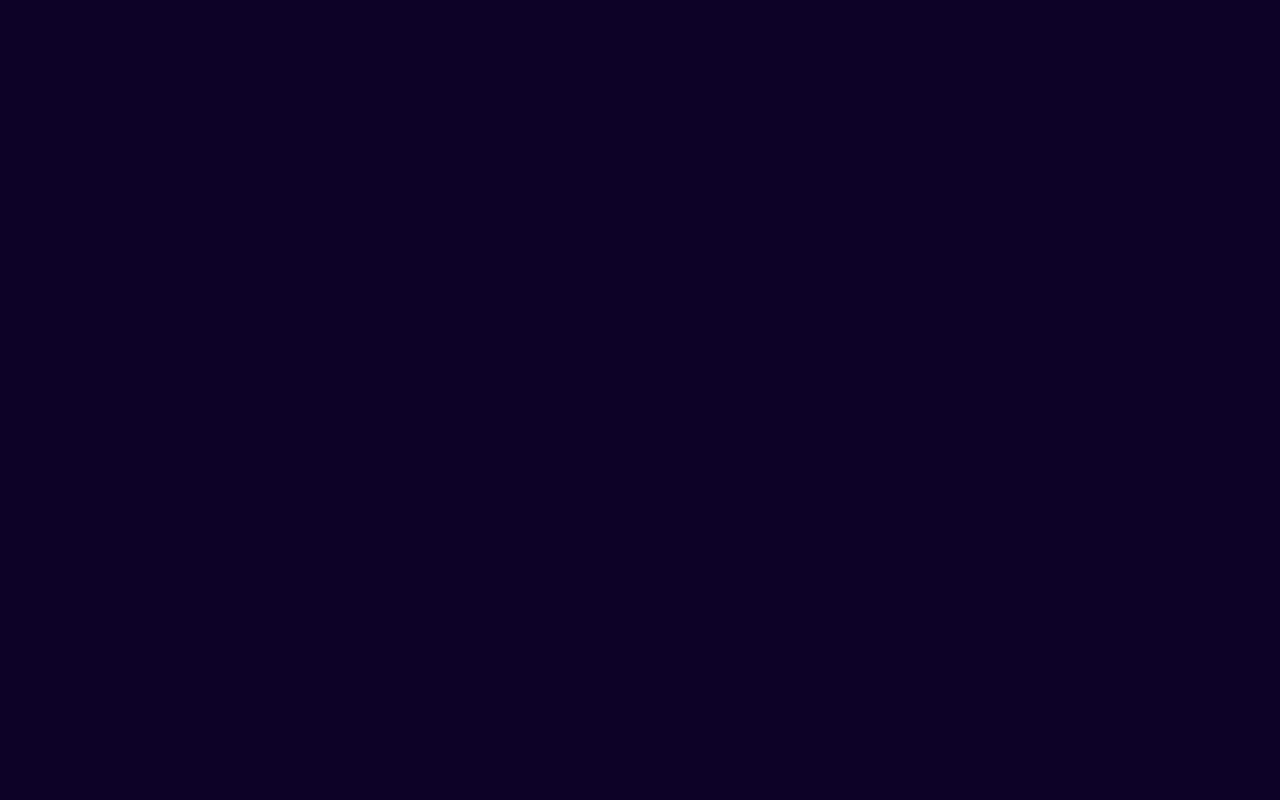
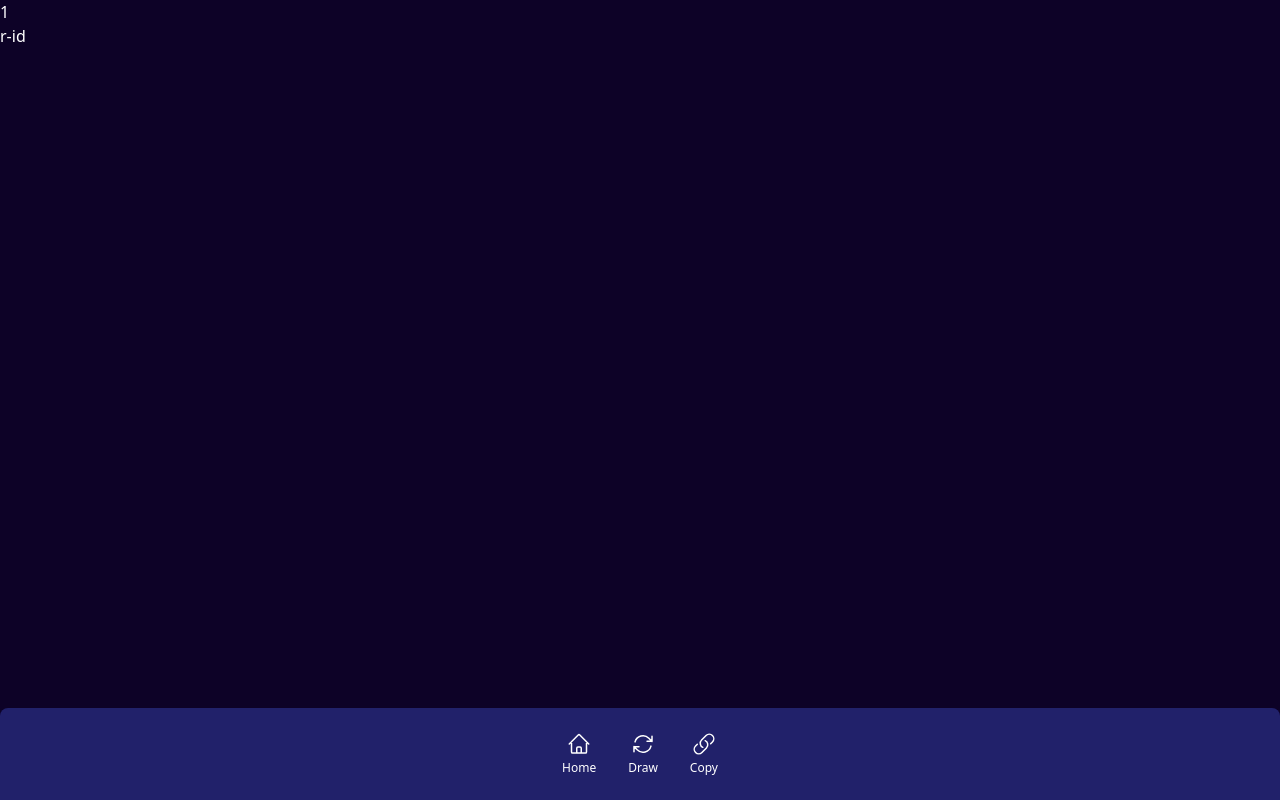
Before and after one commit to the-one-worship/the-one-draw, a Nuxt app: page /r/1 in a window 1280 px wide. Before the commit this address had no page. Built offline with nearby package versions, Linux system fonts and the light colour scheme.

Commit message:
feat(layout): add layout

```diff
--- /dev/null
+++ b/components/icons/arrow-long-right.vue
@@ -0,0 +1,16 @@
+<template>
+  <svg
+    xmlns="http://www.w3.org/2000/svg"
+    fill="none"
+    viewBox="0 0 24 24"
+    stroke-width="1.5"
+    stroke="currentColor"
+    v-bind="$attrs"
+  >
+    <path
+      stroke-linecap="round"
+      stroke-linejoin="round"
+      d="M17.25 8.25L21 12m0 0l-3.75 3.75M21 12H3"
+    />
+  </svg>
+</template>
--- /dev/null
+++ b/components/icons/arrow-path.vue
@@ -0,0 +1,16 @@
+<template>
+  <svg
+    xmlns="http://www.w3.org/2000/svg"
+    fill="none"
+    viewBox="0 0 24 24"
+    stroke-width="1.5"
+    stroke="currentColor"
+    v-bind="$attrs"
+  >
+    <path
+      stroke-linecap="round"
+      stroke-linejoin="round"
+      d="M16.023 9.348h4.992v-.001M2.985 19.644v-4.992m0 0h4.992m-4.993 0l3.181 3.183a8.25 8.25 0 0013.803-3.7M4.031 9.865a8.25 8.25 0 0113.803-3.7l3.181 3.182m0-4.991v4.99"
+    />
+  </svg>
+</template>
--- /dev/null
+++ b/components/icons/home.vue
@@ -0,0 +1,16 @@
+<template>
+  <svg
+    xmlns="http://www.w3.org/2000/svg"
+    fill="none"
+    viewBox="0 0 24 24"
+    stroke-width="1.5"
+    stroke="currentColor"
+    v-bind="$attrs"
+  >
+    <path
+      stroke-linecap="round"
+      stroke-linejoin="round"
+      d="M2.25 12l8.954-8.955c.44-.439 1.152-.439 1.591 0L21.75 12M4.5 9.75v10.125c0 .621.504 1.125 1.125 1.125H9.75v-4.875c0-.621.504-1.125 1.125-1.125h2.25c.621 0 1.125.504 1.125 1.125V21h4.125c.621 0 1.125-.504 1.125-1.125V9.75M8.25 21h8.25"
+    />
+  </svg>
+</template>
--- /dev/null
+++ b/components/icons/link.vue
@@ -0,0 +1,16 @@
+<template>
+  <svg
+    xmlns="http://www.w3.org/2000/svg"
+    fill="none"
+    viewBox="0 0 24 24"
+    stroke-width="1.5"
+    stroke="currentColor"
+    v-bind="$attrs"
+  >
+    <path
+      stroke-linecap="round"
+      stroke-linejoin="round"
+      d="M13.19 8.688a4.5 4.5 0 011.242 7.244l-4.5 4.5a4.5 4.5 0 01-6.364-6.364l1.757-1.757m13.35-.622l1.757-1.757a4.5 4.5 0 00-6.364-6.364l-4.5 4.5a4.5 4.5 0 001.242 7.244"
+    />
+  </svg>
+</template>
--- /dev/null
+++ b/layouts/constants/index.ts
@@ -0,0 +1,18 @@
+import HomeIcon from '~/components/icons/home.vue'
+import ArrowPathIcon from '~/components/icons/arrow-path.vue'
+import LinkIcon from '~/components/icons/link.vue'
+
+export const NAV_ITEMS = [
+  {
+    name: 'Home',
+    icon: HomeIcon,
+  },
+  {
+    name: 'Draw',
+    icon: ArrowPathIcon,
+  },
+  {
+    name: 'Copy',
+    icon: LinkIcon,
+  },
+] as const
--- /dev/null
+++ b/layouts/default.vue
@@ -0,0 +1,50 @@
+<template>
+  <main>
+    <slot></slot>
+  </main>
+  <nav class="h-18">
+    <div class="ba h-18 fixed bottom-0 flex w-full justify-center">
+      <ul
+        class="flex w-full items-center justify-center rounded-tl-lg rounded-tr-lg bg-primary px-16 py-2 backdrop-blur"
+      >
+        <li
+          v-for="{ name, icon } in NAV_ITEMS"
+          :key="name"
+          class="flex flex-col items-center gap-1 rounded p-4 hover:cursor-pointer hover:bg-white/80 hover:text-primary-light"
+          @click="onClickNavItem(name)"
+        >
+          <component :is="icon" class="h-6 w-6 text-inherit" />
+          <p class="text-xs text-inherit">{{ name }}</p>
+        </li>
+      </ul>
+    </div>
+  </nav>
+</template>
+
+<script setup lang="ts">
+import { useRouter } from 'vue-router'
+import { NAV_ITEMS } from './constants'
+
+const router = useRouter()
+
+const navMethods = {
+  Home() {
+    router.push('/')
+  },
+  Draw() {
+    router.push({ name: 'r-id', params: { id: '12321' } })
+  },
+  async Copy() {
+    try {
+      await navigator.clipboard.writeText(window.location.href)
+      alert('Copied!')
+    } catch (error) {
+      console.error(error)
+    }
+  },
+}
+
+const onClickNavItem = (type: 'Home' | 'Draw' | 'Copy') => {
+  navMethods[type]()
+}
+</script>
--- a/pages/index.vue
+++ b/pages/index.vue
@@ -1,3 +1,8 @@
 <template>
   <div class="text-red-500">hello</div>
+  <HomeIcon class="h-6 w-6 text-red-500" />
 </template>
+
+<script setup lang="ts">
+import HomeIcon from '~/components/icons/home.vue'
+</script>
--- /dev/null
+++ b/pages/r/[id].vue
@@ -0,0 +1,12 @@
+<template>
+  <div>{{ id }}</div>
+  <div>{{ name }}</div>
+</template>
+
+<script setup lang="ts">
+import { useRoute } from 'vue-router'
+const {
+  name,
+  params: { id },
+} = useRoute()
+</script>
```
